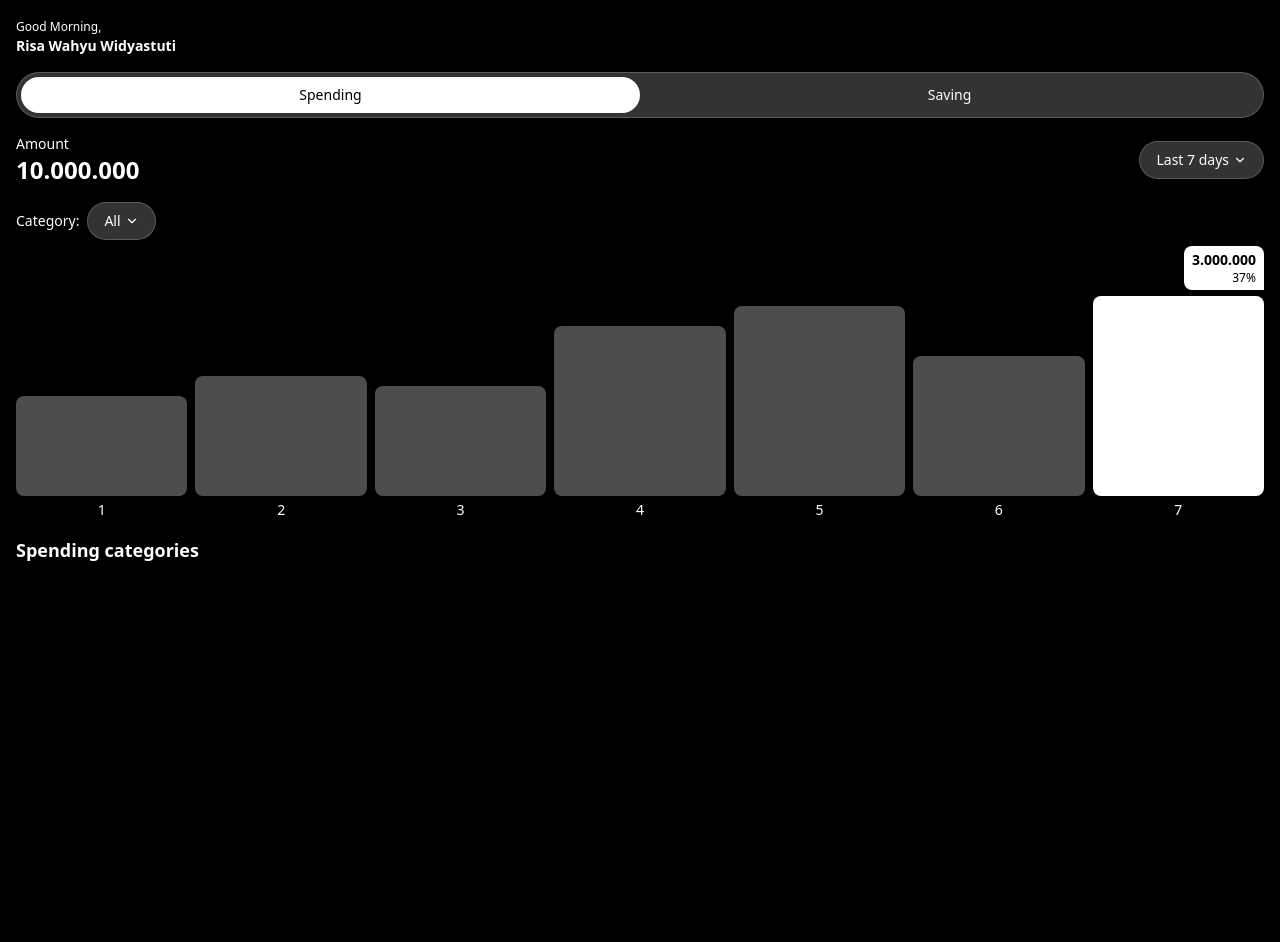
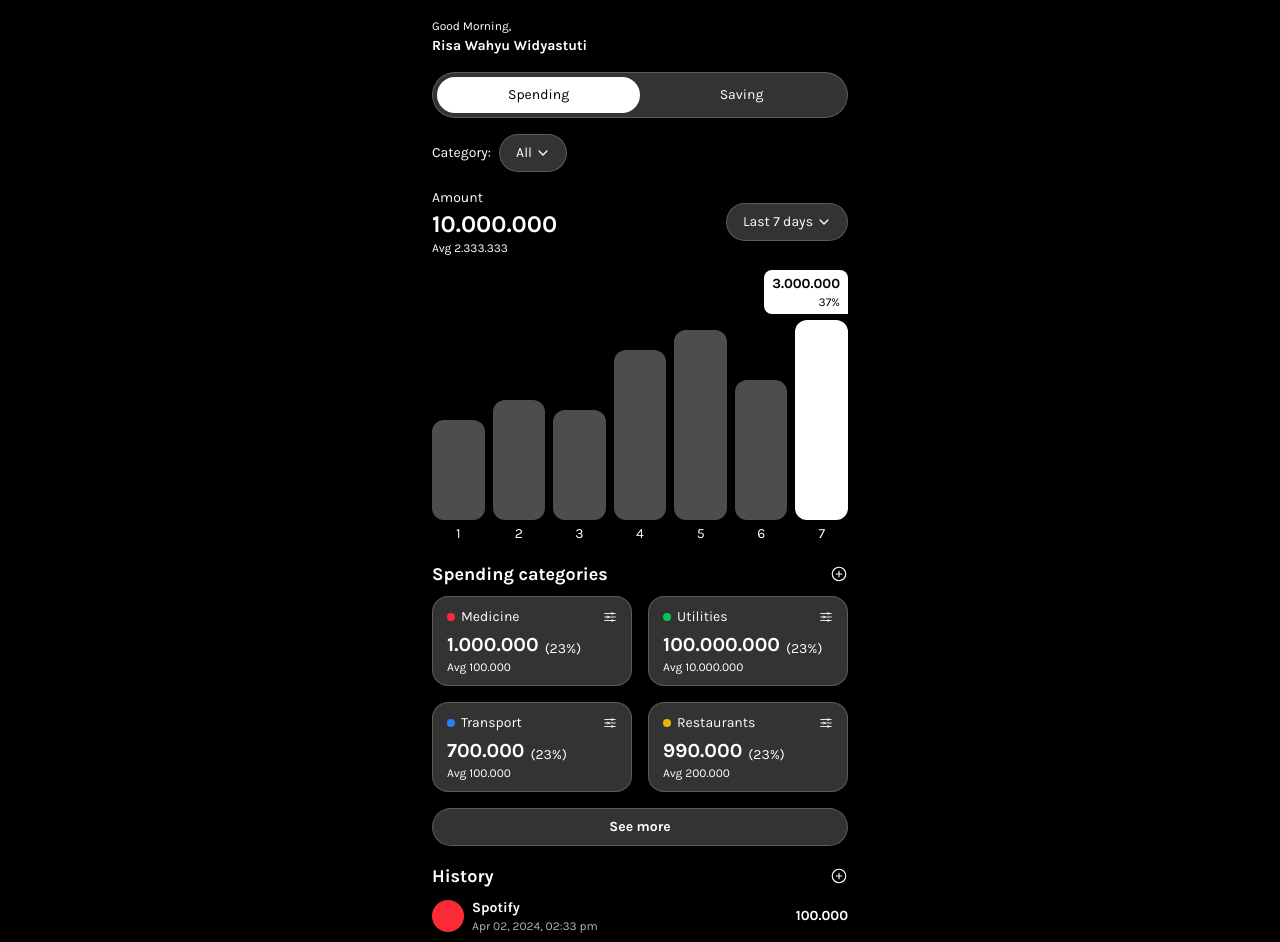
Before and after one commit to mnaufalhilmym/money-tracker, a Next.js app: page / in a window 1280 px wide. Shown: the top 942 px of the page. Before the commit the page ends 800 px from the top, so only its background shows below. Built offline with nearby package versions, Linux system fonts and the light colour scheme.

Commit message:
snapshot apr 28, 2025

```diff
--- a/src/app/layout.tsx
+++ b/src/app/layout.tsx
@@ -1,14 +1,8 @@
 import type { Metadata } from "next";
-import { Geist, Geist_Mono } from "next/font/google";
+import { Karla } from "next/font/google";
 import "./globals.css";
 
-const geistSans = Geist({
-  variable: "--font-geist-sans",
-  subsets: ["latin"],
-});
-
-const geistMono = Geist_Mono({
-  variable: "--font-geist-mono",
+const karla = Karla({
   subsets: ["latin"],
 });
 
@@ -25,7 +19,7 @@ export default function RootLayout({
   return (
     <html lang="en">
       <body
-        className={`${geistSans.variable} ${geistMono.variable} antialiased p-4 bg-black text-white text-sm`}
+        className={`${karla.className} antialiased max-w-md mx-auto p-4 bg-black text-white text-sm`}
       >
         {children}
       </body>
--- a/src/app/page.tsx
+++ b/src/app/page.tsx
@@ -1,4 +1,6 @@
-import ChevronDown from "@/components/icons/ChevronDown";
+import AddCircleIcon from "@/components/icons/AddCircleIcon";
+import ChevronDownIcon from "@/components/icons/ChevronDownIcon";
+import OptionsIcon from "@/components/icons/OptionsIcon";
 
 export default function Home() {
   return (
@@ -8,6 +10,7 @@ export default function Home() {
         <br />
         <span className="font-bold">Risa Wahyu Widyastuti</span>
       </div>
+
       <div className="flex p-1 mt-4 rounded-full bg-white/20 border border-white/20">
         <button
           type="button"
@@ -19,20 +22,7 @@ export default function Home() {
           Saving
         </button>
       </div>
-      <div className="flex items-center justify-between gap-x-4 mt-4">
-        <div>
-          <p>Amount</p>
-          <p className="font-bold text-2xl">10.000.000</p>
-        </div>
-        <button
-          type="button"
-          className="flex items-center justify-between gap-x-1 py-2 px-4 bg-white/20 text-white rounded-full border border-white/20"
-        >
-          <span>Last 7 days</span>
-          <ChevronDown />
-        </button>
-      </div>
-      <div className="mt-4">
+
       <div className="flex items-center gap-x-2 mt-4">
         <p>Category:</p>
         <button
@@ -40,50 +30,48 @@ export default function Home() {
           className="flex items-center justify-between gap-x-1 py-2 px-4 bg-white/20 text-white rounded-full border border-white/20"
         >
           <span>All</span>
-            <ChevronDown />
+          <ChevronDownIcon />
         </button>
       </div>
-        <div className="flex items-end gap-x-2 pt-12 mt-2">
+
+      <div className="flex items-center justify-between gap-x-4 mt-4">
+        <div>
+          <p>Amount</p>
+          <p className="font-bold text-2xl">10.000.000</p>
+          <p className="text-xs">Avg 2.333.333</p>
+        </div>
+        <button
+          type="button"
+          className="flex items-center justify-between gap-x-1 py-2 px-4 bg-white/20 text-white rounded-full border border-white/20"
+        >
+          <span>Last 7 days</span>
+          <ChevronDownIcon />
+        </button>
+      </div>
+
+      <div className="flex items-end gap-x-2 pt-12 mt-4">
         <div className="min-w-8 w-full">
-            <div
-              className="bg-white/30 rounded-lg"
-              style={{ height: "100px" }}
-            />
+          <div className="bg-white/30 rounded-xl" style={{ height: "100px" }} />
           <p className="mt-1 text-center">1</p>
         </div>
         <div className="min-w-8 w-full">
-            <div
-              className="bg-white/30 rounded-lg"
-              style={{ height: "120px" }}
-            />
+          <div className="bg-white/30 rounded-xl" style={{ height: "120px" }} />
           <p className="mt-1 text-center">2</p>
         </div>
         <div className="min-w-8 w-full">
-            <div
-              className="bg-white/30 rounded-lg"
-              style={{ height: "110px" }}
-            />
+          <div className="bg-white/30 rounded-xl" style={{ height: "110px" }} />
           <p className="mt-1 text-center">3</p>
         </div>
         <div className="min-w-8 w-full">
-            <div
-              className="bg-white/30 rounded-lg"
-              style={{ height: "170px" }}
-            />
+          <div className="bg-white/30 rounded-xl" style={{ height: "170px" }} />
           <p className="mt-1 text-center">4</p>
         </div>
         <div className="min-w-8 w-full">
-            <div
-              className="bg-white/30 rounded-lg"
-              style={{ height: "190px" }}
-            />
+          <div className="bg-white/30 rounded-xl" style={{ height: "190px" }} />
           <p className="mt-1 text-center">5</p>
         </div>
         <div className="min-w-8 w-full">
-            <div
-              className="bg-white/30 rounded-lg"
-              style={{ height: "140px" }}
-            />
+          <div className="bg-white/30 rounded-xl" style={{ height: "140px" }} />
           <p className="mt-1 text-center">6</p>
         </div>
         <div className="relative min-w-8 w-full">
@@ -91,15 +79,158 @@ export default function Home() {
             <p className="font-bold">3.000.000</p>
             <p className="text-xs">37%</p>
           </div>
-            <div className="bg-white rounded-lg" style={{ height: "200px" }} />
+          <div className="bg-white rounded-xl" style={{ height: "200px" }} />
           <p className="mt-1 text-center">7</p>
+        </div>
+      </div>
+
+      <div className="mt-4">
+        <div className="flex items-center justify-between text-lg">
+          <p className="font-bold">Spending categories</p>
+          <button type="button">
+            <AddCircleIcon />
+          </button>
+        </div>
+        <div className="grid grid-cols-2 gap-4 mt-2">
+          <div className="py-2.5 px-3.5 rounded-2xl bg-white/20 border border-white/20">
+            <div className="flex items-center justify-between gap-x-1.5">
+              <div className="flex items-center gap-x-1.5">
+                <div className="w-2 h-2 bg-red-500 rounded-full" />
+                <p>Medicine</p>
+              </div>
+              <button type="button">
+                <OptionsIcon />
+              </button>
+            </div>
+            <div className="mt-1">
+              <div className="flex items-end gap-x-1.5">
+                <p className="font-bold text-xl">1.000.000</p>
+                <p>(23%)</p>
+              </div>
+              <p className="text-xs">Avg 100.000</p>
+            </div>
+          </div>
+          <div className="py-2.5 px-3.5 rounded-2xl bg-white/20 border border-white/20">
+            <div className="flex items-center justify-between gap-x-1.5">
+              <div className="flex items-center gap-x-1.5">
+                <div className="w-2 h-2 bg-green-500 rounded-full" />
+                <p>Utilities</p>
+              </div>
+              <button type="button">
+                <OptionsIcon />
+              </button>
+            </div>
+            <div className="mt-1">
+              <div className="flex items-end gap-x-1.5">
+                <p className="font-bold text-xl">100.000.000</p>
+                <p>(23%)</p>
+              </div>
+              <p className="text-xs">Avg 10.000.000</p>
+            </div>
+          </div>
+          <div className="py-2.5 px-3.5 rounded-2xl bg-white/20 border border-white/20">
+            <div className="flex items-center justify-between gap-x-1.5">
+              <div className="flex items-center gap-x-1.5">
+                <div className="w-2 h-2 bg-blue-500 rounded-full" />
+                <p>Transport</p>
+              </div>
+              <button type="button">
+                <OptionsIcon />
+              </button>
+            </div>
+            <div className="mt-1">
+              <div className="flex items-end gap-x-1.5">
+                <p className="font-bold text-xl">700.000</p>
+                <p>(23%)</p>
+              </div>
+              <p className="text-xs">Avg 100.000</p>
+            </div>
+          </div>
+          <div className="py-2.5 px-3.5 rounded-2xl bg-white/20 border border-white/20">
+            <div className="flex items-center justify-between gap-x-1.5">
+              <div className="flex items-center gap-x-1.5">
+                <div className="w-2 h-2 bg-yellow-500 rounded-full" />
+                <p>Restaurants</p>
+              </div>
+              <button type="button">
+                <OptionsIcon />
+              </button>
+            </div>
+            <div className="mt-1">
+              <div className="flex items-end gap-x-1.5">
+                <p className="font-bold text-xl">990.000</p>
+                <p>(23%)</p>
+              </div>
+              <p className="text-xs">Avg 200.000</p>
             </div>
           </div>
         </div>
         <div className="mt-4">
-        <p className="font-bold text-lg">Spending categories</p>
-        <div className="mt-2">
+          <button
+            type="button"
+            className="w-full py-2 px-4 font-bold text-center rounded-full bg-white/20 border border-white/20"
+          >
+            See more
+          </button>
+        </div>
+      </div>
 
+      <div className="mt-4">
+        <div className="flex items-center justify-between text-lg">
+          <p className="font-bold">History</p>
+          <button type="button">
+            <AddCircleIcon />
+          </button>
+        </div>
+        <div className="mt-2 space-y-2">
+          <div className="flex items-center gap-x-2 justify-between">
+            <div className="flex items-center gap-x-2">
+              <div className="w-8 h-8 bg-red-500 rounded-full" />
+              <div>
+                <p className="font-bold">Spotify</p>
+                <p className="text-xs text-white/70">Apr 02, 2024, 02:33 pm</p>
+              </div>
+            </div>
+            <div>
+              <p className="font-bold">100.000</p>
+            </div>
+          </div>
+          <div className="flex items-center gap-x-2 justify-between">
+            <div className="flex items-center gap-x-2">
+              <div className="w-8 h-8 bg-green-500 rounded-full" />
+              <div>
+                <p className="font-bold">Paypal</p>
+                <p className="text-xs text-white/70">Mar 22, 2024, 01:33 pm</p>
+              </div>
+            </div>
+            <div>
+              <p className="font-bold">59.000</p>
+            </div>
+          </div>
+          <div className="flex items-center gap-x-2 justify-between">
+            <div className="flex items-center gap-x-2">
+              <div className="w-8 h-8 bg-blue-500 rounded-full" />
+              <div>
+                <p className="font-bold">Stripe</p>
+                <p className="text-xs text-white/70">Mar 22, 2024, 01:33 pm</p>
+              </div>
+            </div>
+            <div>
+              <p className="font-bold">59.000</p>
+            </div>
+          </div>
+          <div className="flex items-center gap-x-2 justify-between">
+            <div className="flex items-center gap-x-2">
+              <div className="w-8 h-8 bg-yellow-500 rounded-full" />
+              <div>
+                <p className="font-bold">Wise</p>
+                <p className="text-xs text-white/70">Mar 22, 2024, 01:33 pm</p>
+              </div>
+            </div>
+            <div>
+              <p className="font-bold">59.000</p>
+            </div>
+          </div>
         </div>
       </div>
     </main>
--- /dev/null
+++ b/src/components/icons/AddCircleIcon.tsx
@@ -0,0 +1,26 @@
+export default function AddCircleIcon() {
+  return (
+    <svg
+      xmlns="http://www.w3.org/2000/svg"
+      viewBox="0 0 512 512"
+      width="1em"
+      height="1em"
+    >
+      <path
+        d="M448 256c0-106-86-192-192-192S64 150 64 256s86 192 192 192 192-86 192-192z"
+        fill="none"
+        stroke="currentColor"
+        strokeMiterlimit="10"
+        strokeWidth="32"
+      />
+      <path
+        fill="none"
+        stroke="currentColor"
+        strokeLinecap="round"
+        strokeLinejoin="round"
+        strokeWidth="32"
+        d="M256 176v160M336 256H176"
+      />
+    </svg>
+  );
+}
--- a/src/components/icons/ChevronDown.tsx
+++ /dev/null
@@ -1,17 +0,0 @@
-export default function ChevronDown() {
-  return (
-    <svg
-      xmlns="http://www.w3.org/2000/svg"
-      width="1em"
-      height="1em"
-      viewBox="0 0 24 24"
-      fill="none"
-      stroke="currentColor"
-      strokeWidth="2"
-      strokeLinecap="round"
-      strokeLinejoin="round"
-    >
-      <polyline points="6 9 12 15 18 9"></polyline>
-    </svg>
-  );
-}
--- /dev/null
+++ b/src/components/icons/ChevronDownIcon.tsx
@@ -0,0 +1,19 @@
+export default function ChevronDownIcon() {
+  return (
+    <svg
+      xmlns="http://www.w3.org/2000/svg"
+      viewBox="0 0 512 512"
+      width="1em"
+      height="1em"
+    >
+      <path
+        fill="none"
+        stroke="currentColor"
+        strokeLinecap="round"
+        strokeLinejoin="round"
+        strokeWidth="48"
+        d="M112 184l144 144 144-144"
+      />
+    </svg>
+  );
+}
--- /dev/null
+++ b/src/components/icons/OptionsIcon.tsx
@@ -0,0 +1,49 @@
+export default function OptionsIcon() {
+  return (
+    <svg
+      xmlns="http://www.w3.org/2000/svg"
+      viewBox="0 0 512 512"
+      width="1em"
+      height="1em"
+    >
+      <path
+        fill="none"
+        stroke="currentColor"
+        strokeLinecap="round"
+        strokeLinejoin="round"
+        strokeWidth="32"
+        d="M368 128h80M64 128h240M368 384h80M64 384h240M208 256h240M64 256h80"
+      />
+      <circle
+        cx="336"
+        cy="128"
+        r="32"
+        fill="none"
+        stroke="currentColor"
+        strokeLinecap="round"
+        strokeLinejoin="round"
+        strokeWidth="32"
+      />
+      <circle
+        cx="176"
+        cy="256"
+        r="32"
+        fill="none"
+        stroke="currentColor"
+        strokeLinecap="round"
+        strokeLinejoin="round"
+        strokeWidth="32"
+      />
+      <circle
+        cx="336"
+        cy="384"
+        r="32"
+        fill="none"
+        stroke="currentColor"
+        strokeLinecap="round"
+        strokeLinejoin="round"
+        strokeWidth="32"
+      />
+    </svg>
+  );
+}
```
Lines whose indentation alone changed are shown as unchanged.
